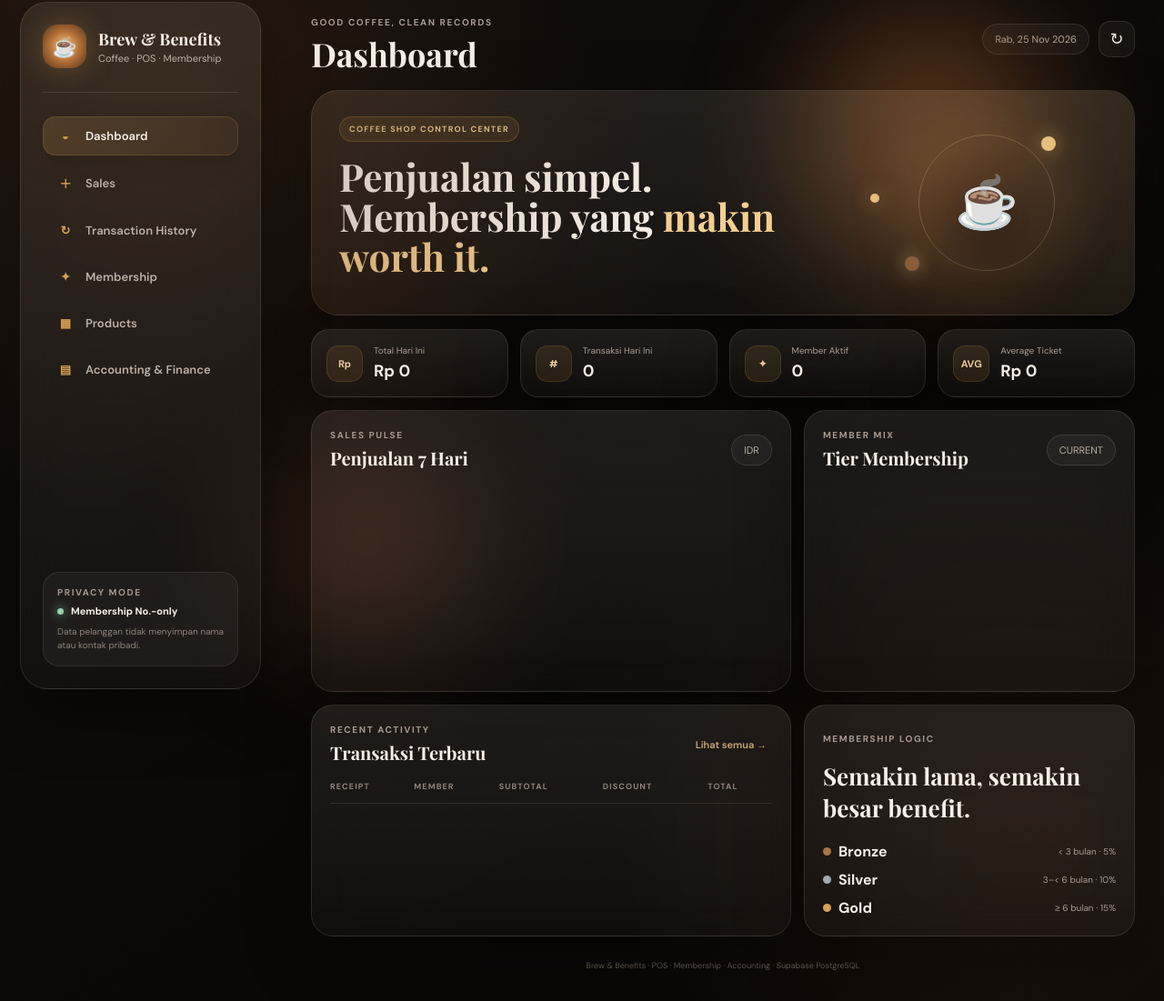
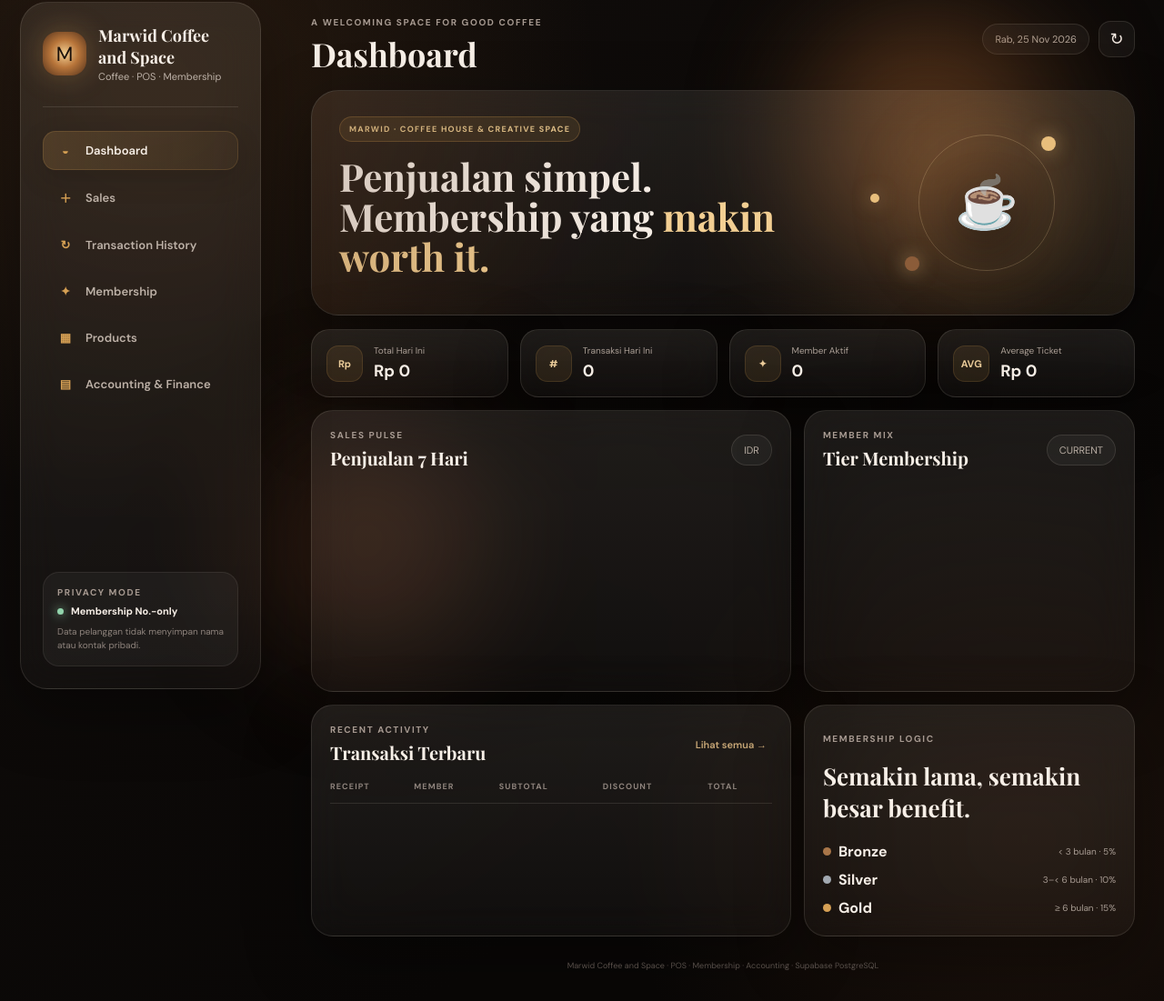
Before and after one commit to levantkay/Penjualan-dan-Membership-CoffeeShop, a plain HTML site: page index.html in a window 1280 px wide. Shown: the part 20-1121 px from the top of the page at 91% size. Drawn offline with nearby package versions, Linux system fonts and the light colour scheme; no server answers.

Commit message:
Update index.html

```diff
--- a/index.html
+++ b/index.html
@@ -3,7 +3,9 @@
 <head>
   <meta charset="UTF-8" />
   <meta name="viewport" content="width=device-width, initial-scale=1.0" />
-  <title>Brew & Benefits — Coffee POS</title>
+  <meta name="description" content="Marwid Coffee and Space point-of-sale and membership management." />
+  <meta name="theme-color" content="#19130F" />
+  <title>Marwid Coffee and Space — Coffee POS</title>
   <link rel="preconnect" href="https://fonts.googleapis.com">
   <link rel="preconnect" href="https://fonts.gstatic.com" crossorigin>
   <link href="https://fonts.googleapis.com/css2?family=DM+Sans:wght@400;500;600;700&family=Playfair+Display:wght@500;600;700&display=swap" rel="stylesheet">
@@ -15,9 +17,9 @@
 
   <aside class="sidebar glass">
     <div class="brand">
-      <div class="brand-icon">☕</div>
+      <div class="brand-icon" aria-hidden="true">M</div>
       <div>
-        <div class="brand-title">Brew & Benefits</div>
+        <div class="brand-title">Marwid Coffee<br>and Space</div>
         <div class="brand-subtitle">Coffee · POS · Membership</div>
       </div>
     </div>
@@ -40,7 +42,7 @@
   <main class="content">
     <header class="topbar">
       <div>
-        <p class="eyebrow">GOOD COFFEE, CLEAN RECORDS</p>
+        <p class="eyebrow">A WELCOMING SPACE FOR GOOD COFFEE</p>
         <h1 id="page-title">Dashboard</h1>
       </div>
       <div class="topbar-actions">
@@ -52,7 +54,7 @@
     <section class="view active-view" id="view-dashboard">
       <div class="hero glass hero-card">
         <div>
-          <span class="chip chip-gold">COFFEE SHOP CONTROL CENTER</span>
+          <span class="chip chip-gold">MARWID · COFFEE HOUSE &amp; CREATIVE SPACE</span>
           <h2>Penjualan simpel. Membership yang <span class="accent">makin worth it.</span></h2>
         </div>
         <div class="hero-orbit">
@@ -229,7 +231,7 @@
     <div class="modal-backdrop" id="sale-detail-modal"><div class="modal glass"><button class="modal-close" data-close="sale-detail-modal">×</button><p class="eyebrow">TRANSACTION DETAIL</p><h3 id="sale-detail-title">Detail Transaksi</h3><div id="sale-detail-content" class="table-wrap"></div></div></div>
     <div class="modal-backdrop" id="membership-payment-modal"><div class="modal glass"><button class="modal-close" data-close="membership-payment-modal">×</button><p class="eyebrow">MEMBERSHIP BILLING</p><h3 id="membership-payment-title">Pembayaran Membership</h3><div id="membership-payment-summary" class="membership-payment-summary"></div><label class="field-label" for="membership-payment-method">Metode Pembayaran<select id="membership-payment-method" class="input-control"><option value="CASH">Cash</option><option value="QRIS">QRIS</option><option value="DEBIT">Debit</option><option value="EWALLET">E-Wallet</option></select></label><button class="primary-button" id="membership-payment-submit" type="button">Bayar</button><div id="membership-payment-message" class="form-message"></div></div></div>
 
-    <footer class="footer">Brew & Benefits · POS · Membership · Accounting · Supabase PostgreSQL</footer>
+    <footer class="footer">Marwid Coffee and Space · POS · Membership · Accounting · Supabase PostgreSQL</footer>
   </main>
 
   <div class="toast" id="toast"></div>
```
